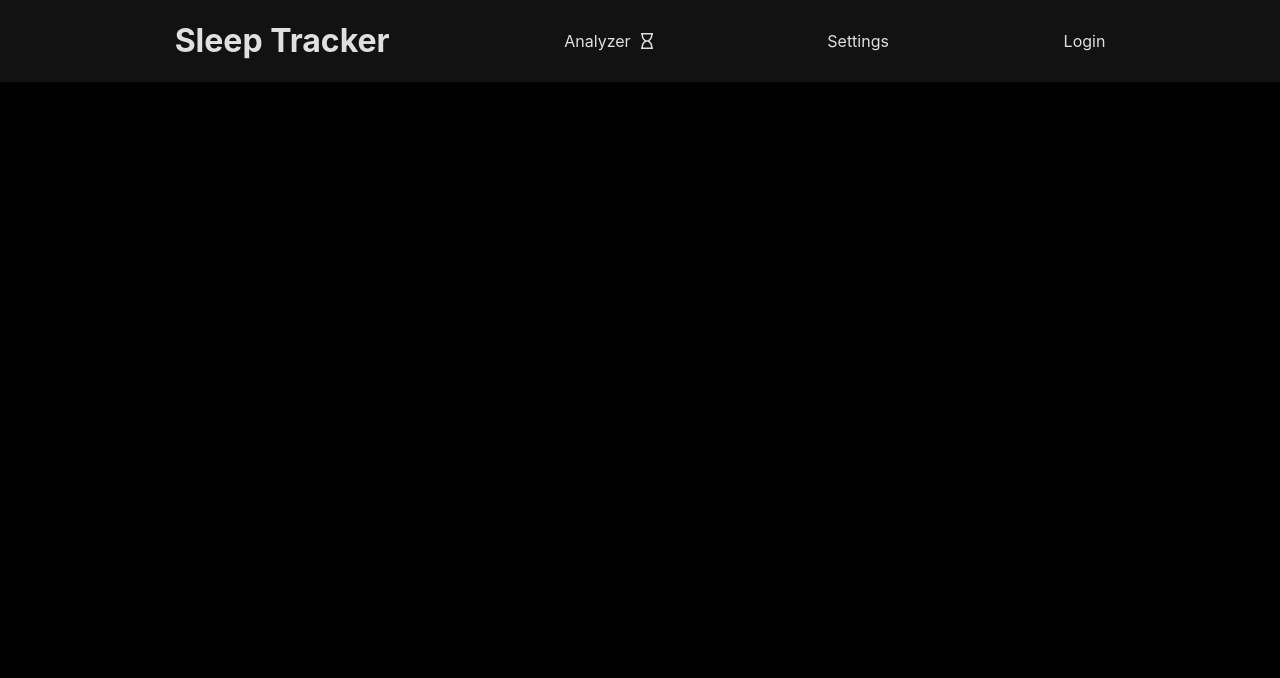
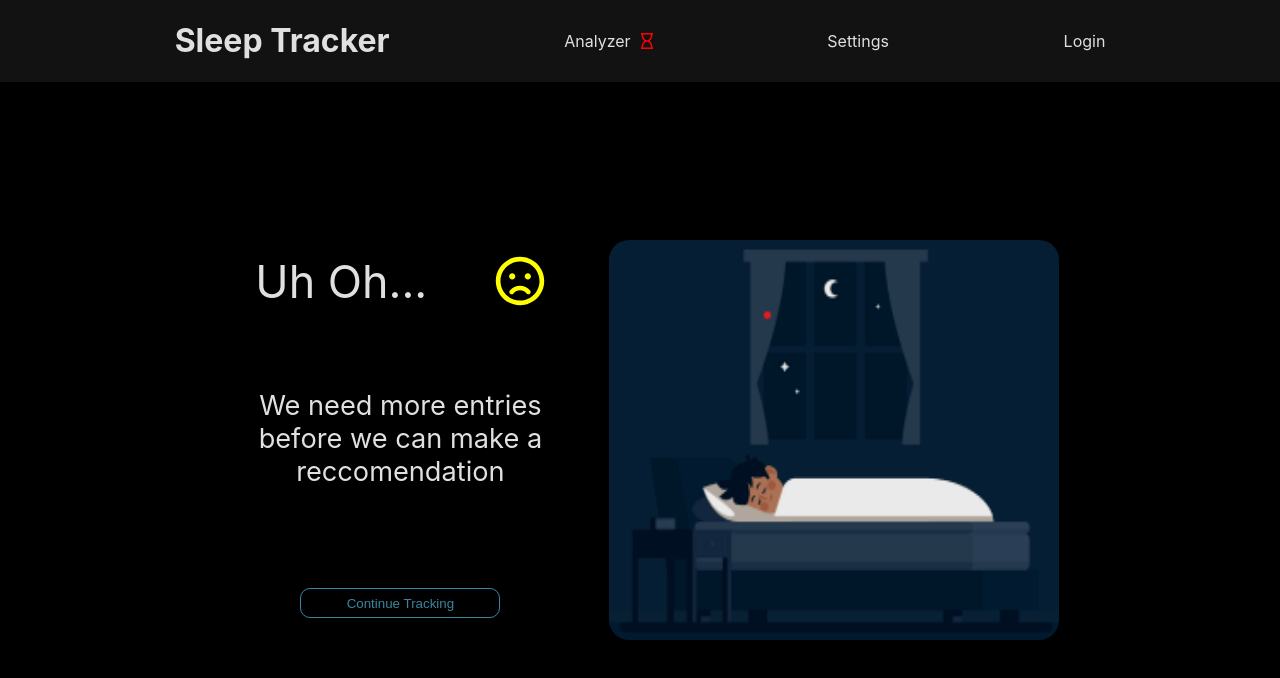
Before and after one commit to cgiroux86/sleep_tracker_2020, a React (Create React App) app in the folder sleep-tracker/: page /analyzer in a window 1280 px wide. Shown: the top 678 px of the page. Built offline with nearby package versions, Linux system fonts and the light colour scheme; no server answers.

Commit message:
reccomendation page built

```diff
--- a/sleep-tracker/src/App.js
+++ b/sleep-tracker/src/App.js
@@ -8,6 +8,7 @@ import Login from "./components/Login";
 import { BrowserRouter as Router, Route } from "react-router-dom";
 import Homepage from "./components/Homepage";
 import AddEntry from "./components/AddEntry";
+import Analyzer from "./components/Analyzer";
 
 function App() {
   return (
@@ -27,6 +28,9 @@ function App() {
           <Route exact path="/add-entry">
             <AddEntry />
           </Route>
+          <Route exact path="/analyzer">
+            <Analyzer />
+          </Route>
         </div>
       </Router>
     </Provider>
--- a/sleep-tracker/src/App.scss
+++ b/sleep-tracker/src/App.scss
@@ -165,3 +165,41 @@ body {
   display: flex;
   align-items: center;
 }
+.analyzer-img {
+  height: 400px;
+  width: 450px;
+  border-radius: 20px;
+  margin-top: 30px;
+}
+
+.analyzer-wrapper {
+  display: flex;
+  justify-content: space-evenly;
+
+  margin: 10% auto;
+  width: 70%;
+}
+.hours-wrapper {
+  display: flex;
+  flex-direction: column;
+  justify-items: space-around;
+  width: 40%;
+}
+.happy-wrapper {
+  display: flex;
+  justify-content: space-around;
+  align-items: center;
+  font-size: 2.8rem;
+  margin-bottom: 10%;
+}
+.continue-tracking {
+  display: flex;
+  justify-content: center;
+  align-items: center;
+}
+.grin {
+  color: green;
+}
+.frown {
+  color: red;
+}
--- /dev/null
+++ b/sleep-tracker/src/components/Analyzer.js
@@ -0,0 +1,73 @@
+import React, { useState, useMemo } from "react";
+import img from "../images/sleep-tracker-analyzer.png";
+import { axiosWithAuth } from "../utils/axiosWithAuth";
+import { useSelector } from "react-redux";
+import { getHours } from "../utils/helpers";
+import { FontAwesomeIcon } from "@fortawesome/react-fontawesome";
+import { faGrin, faFrown } from "@fortawesome/free-regular-svg-icons";
+import { StyledButton } from "../styles/authStyles";
+
+const Analyzer = () => {
+  const info = useSelector((state) => state);
+  const [data, setData] = useState([]);
+
+  const sleepCalculator =
+    data.length > 0
+      ? data
+          .filter((elem) => elem.overall_score >= 3)
+          .reduce((a, b) => a + getHours(b.sleep_start, b.sleep_end).hours, 0) /
+        data.length
+      : 0;
+
+  useMemo(() => {
+    axiosWithAuth()
+      .get("https://sleep-tracker2020.herokuapp.com/api/users/")
+      .then((res) => {
+        res.data.sessions.length > 10
+          ? setData(res.data.sessions)
+          : setData([]);
+      })
+      .catch((err) => console.log(err));
+  }, [info.id]);
+
+  console.log(data);
+  return (
+    <div className="analyzer-wrapper">
+      <div className="hours-wrapper">
+        <div className="happy-wrapper">
+          <div>
+            {data.length > 0 ? (
+              <p style={{ color: "#e0e0e0" }}>{`${sleepCalculator.toFixed(
+                2
+              )} hours`}</p>
+            ) : (
+              <p style={{ color: "#e0e0e0" }}>Uh Oh...</p>
+            )}
+          </div>
+          <div className="happy">
+            {data.length > 0 ? (
+              <FontAwesomeIcon icon={faGrin} />
+            ) : (
+              <FontAwesomeIcon icon={faFrown} />
+            )}
+          </div>
+        </div>
+        <div
+          style={{ color: "#e0e0e0", fontSize: "1.7rem", textAlign: "center" }}
+        >
+          {data.length > 0
+            ? `you're at your best when you get ${sleepCalculator.toFixed(
+                2
+              )} hours of sleep`
+            : "We need more entries before we can make a reccomendation"}
+        </div>
+        <div className="continue-tracking">
+          <StyledButton>Continue Tracking</StyledButton>
+        </div>
+      </div>
+      <img className="analyzer-img" src={img}></img>
+    </div>
+  );
+};
+
+export default Analyzer;
--- a/sleep-tracker/src/components/Graph.js
+++ b/sleep-tracker/src/components/Graph.js
@@ -31,7 +31,7 @@ const Graph = () => {
         data={formatted}
         margin={{
           top: 10,
-          right: 70,
+          right: 60,
           left: 10,
           bottom: 10,
         }}
--- a/sleep-tracker/src/components/SleepRec.js
+++ b/sleep-tracker/src/components/SleepRec.js
@@ -19,15 +19,15 @@ const SleepRec = () => {
   }, [id]);
   return (
     <div className="sleepRec">
-      {data.length > 25 ? (
+      {data.length > 10 ? (
         <div className="sleep-icon">
           <p style={{ margin: "10px" }}>Analyzer</p>
-          <FontAwesomeIcon icon={faCheckCircle} />
+          <FontAwesomeIcon icon={faCheckCircle} className="grin" />
         </div>
       ) : (
         <div className="sleep-icon">
           <p style={{ marginRight: "10px" }}>Analyzer</p>{" "}
-          <FontAwesomeIcon icon={faHourglass} />
+          <FontAwesomeIcon icon={faHourglass} className="frown" />
         </div>
       )}
     </div>
--- a/sleep-tracker/src/styles/authStyles.js
+++ b/sleep-tracker/src/styles/authStyles.js
@@ -173,3 +173,11 @@ export const StyledModal = styled(Modal)`
 
   }
 `;
+
+export const StyledButton = styled(Button)`
+   {
+    background: black;
+    border: 1px solid #39869d;
+    color: #39869d;
+  }
+`;
```
Also changed, not shown: sleep-tracker/src/images/sleep-tracker-analyzer.png (added).
